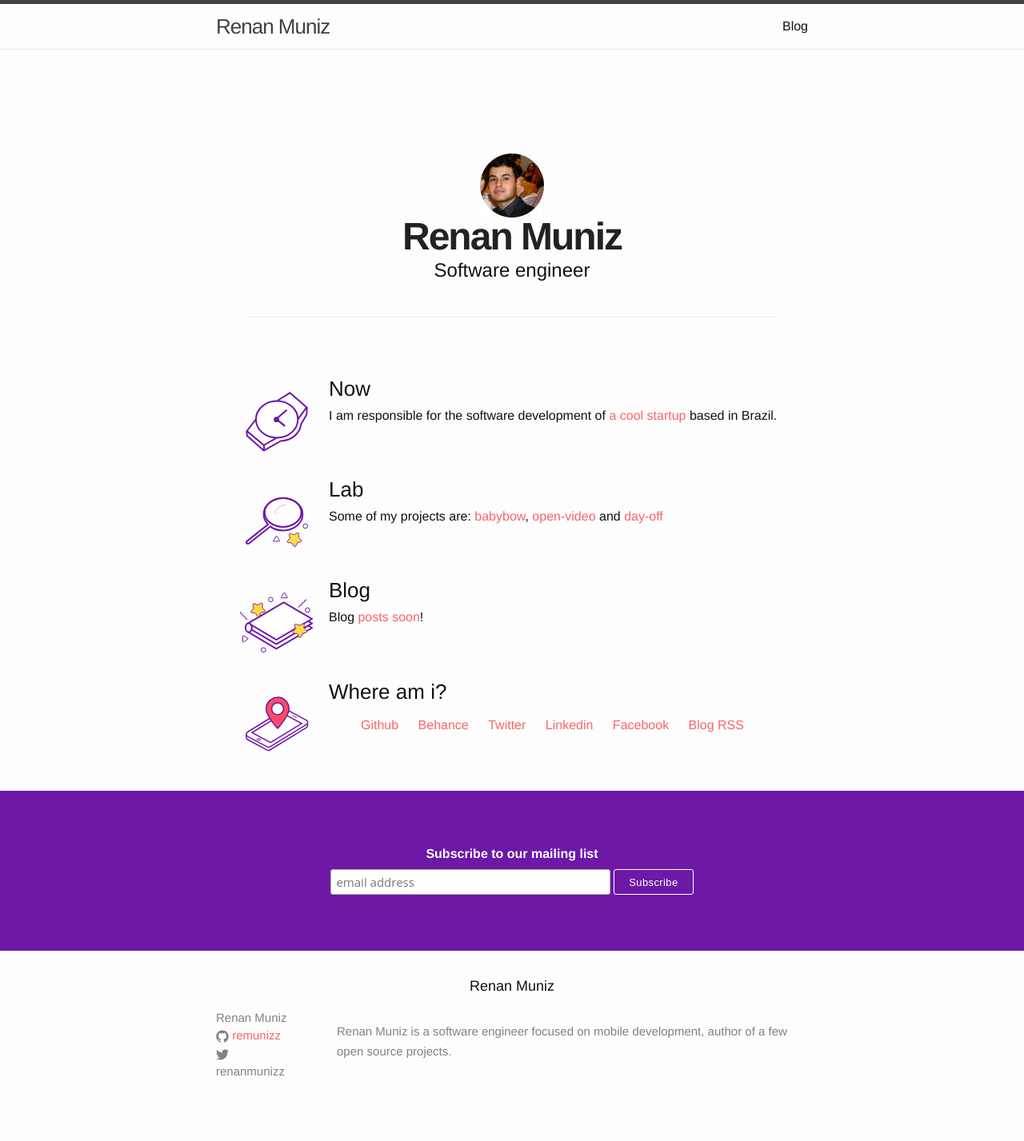
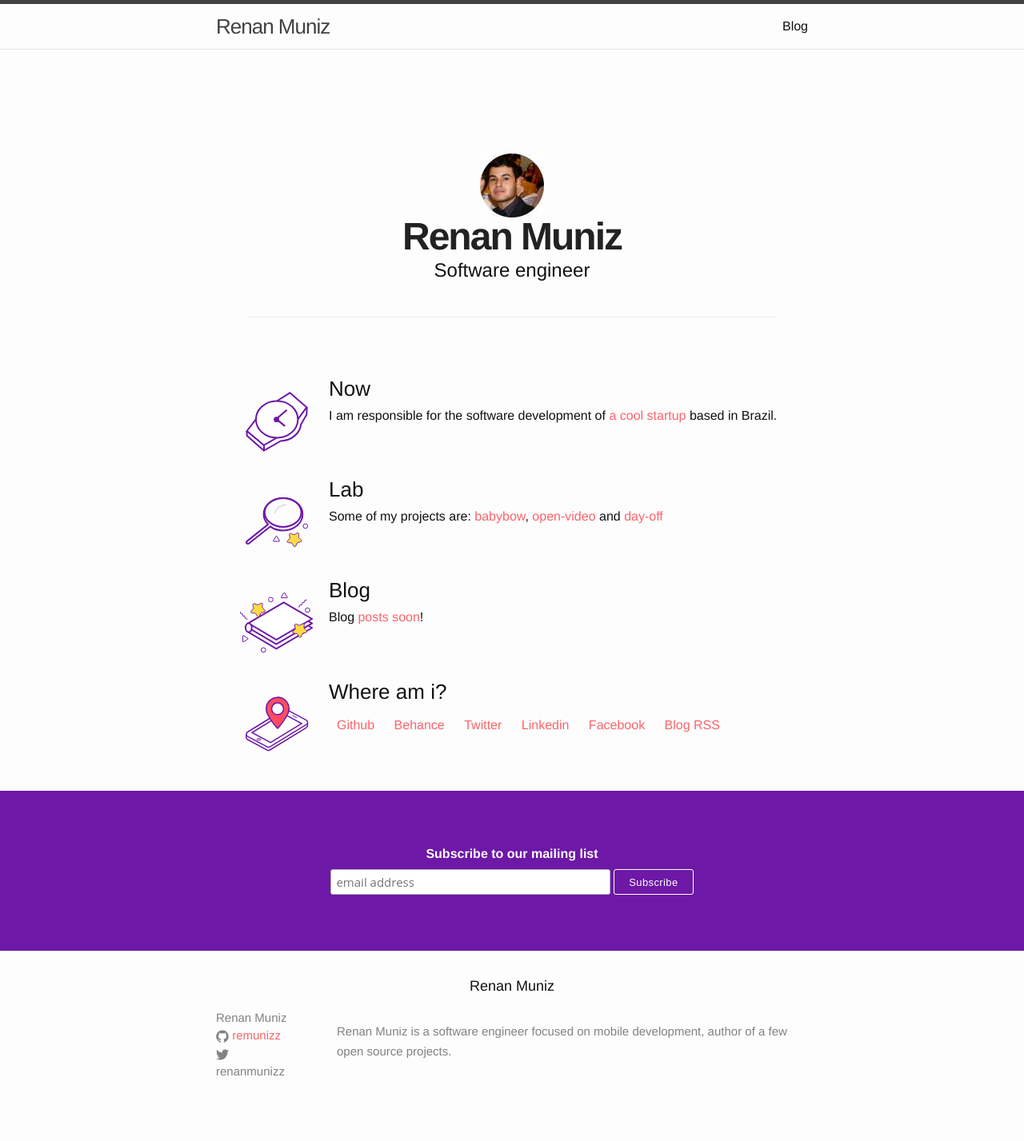
Before and after one commit to remunizz/remunizz.github.io, a Jekyll site: the page built from index.html, in a window 1280 px wide. Shown: the whole page at 80% size. Built offline with Jekyll 4.4.1, drawn with Linux system fonts in a browser that asks for light colours.

Commit message:
Update style, social grid improvements

```diff
--- a/_sass/_layout.scss
+++ b/_sass/_layout.scss
@@ -319,6 +319,11 @@
   .details {
     padding-left: 111px;
 
+
+	div ol{
+		margin: 0px;
+	}
+
    li {
 	    padding: 10px;
 		text-align: center;
@@ -326,7 +331,7 @@
 
 		@include media-query($on-palm)
 		{
-			width: 100px;
+			width: calc(32% - 25px);
 		}
 	}
 
```
Also changed, not shown: assets/style.min.css.
